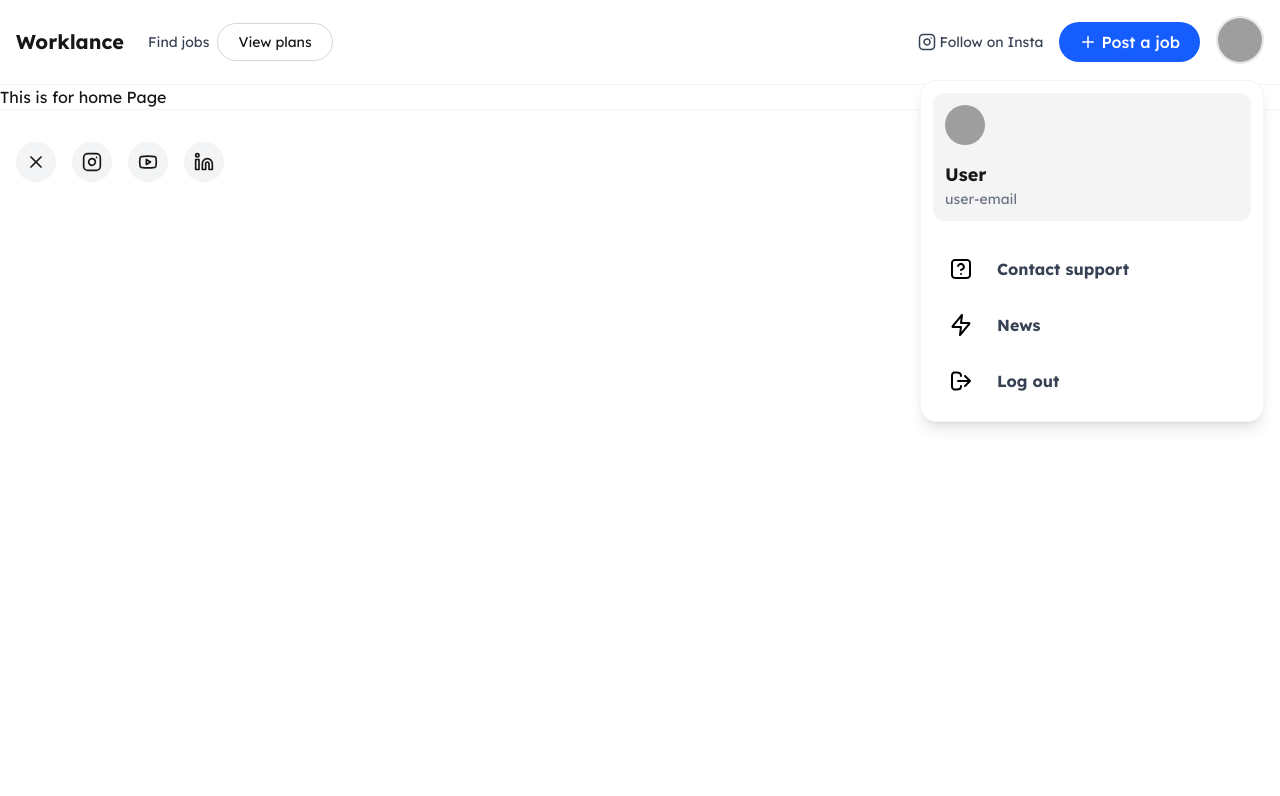
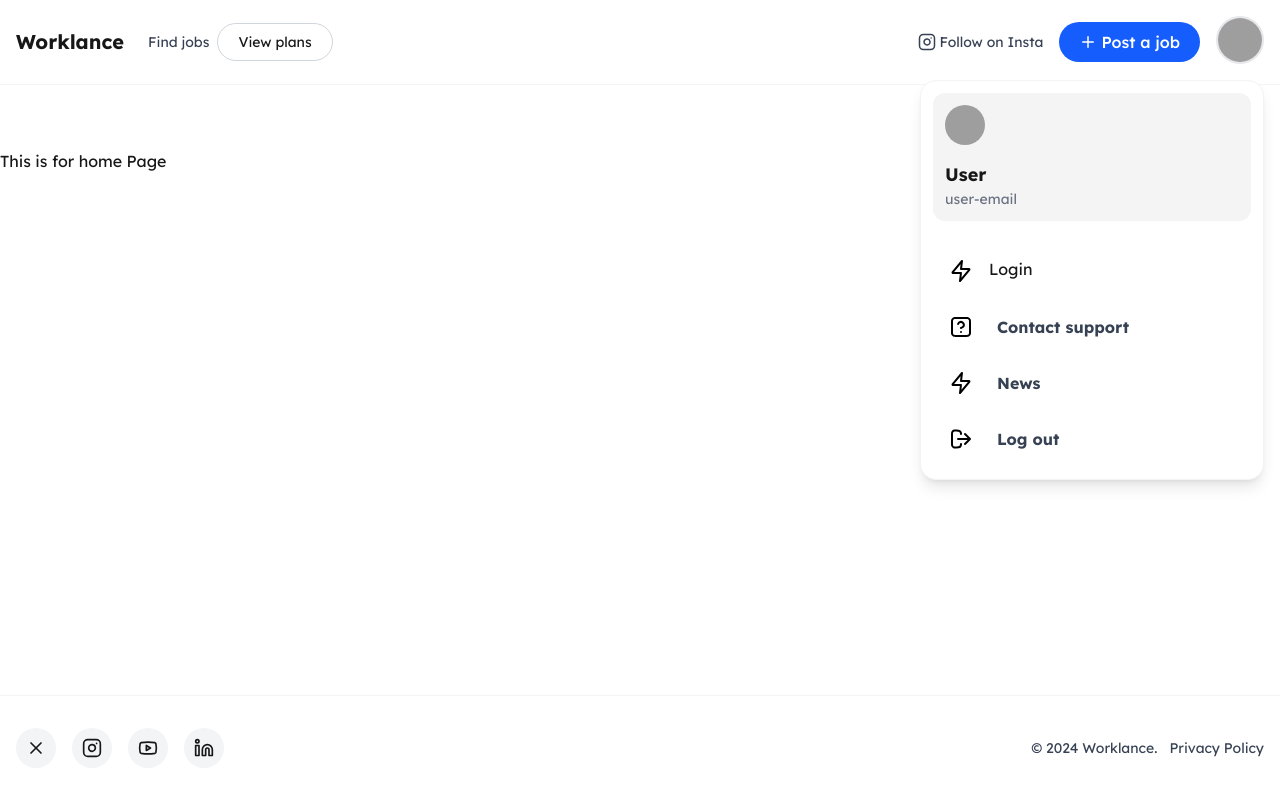
Before and after one commit to learnescrow/jobportal, a Next.js app: page / in a window 1280 px wide. Both pictures are taken after a click on the button 1240 px from the left and 40 px from the top of the page. Shown: the top 796 px of the page. Built offline with nearby package versions, Linux system fonts and the light colour scheme; no server answers; grey boxes are pictures that could not be loaded.

Commit message:
layout changed

```diff
--- a/app/auth/layout.tsx
+++ b/app/auth/layout.tsx
@@ -1,8 +1,20 @@
+export const dynamic = "force-dynamic";
+
 import { auth } from "@clerk/nextjs/server";
 import { redirect } from "next/navigation";
 
-export default  async function authLayout({ children }: { children: React.ReactNode }) {
-    const session = await auth();
-if (session.userId) redirect("/dashboard");
-    return <>{children}</>;
+export default async function AuthLayout({
+  children,
+}: {
+  children: React.ReactNode;
+}) {
+  const session = await auth();
+
+  if (session.userId) redirect("/dashboard");
+
+  return (
+    <html lang="en">
+      <body className="bg-gray-50">{children}</body>
+    </html>
+  );
 }
--- a/app/layout.tsx
+++ b/app/layout.tsx
@@ -2,8 +2,7 @@ import type { Metadata } from "next";
 import { ClerkProvider } from "@clerk/nextjs";
 import "./globals.css";
 import { Lexend } from "next/font/google";
-import Footer from "@/components/Footer";
-import Navbar from "@/components/header";
+import PageLayout from "@/components/layouts/page-layout";
 
 export const metadata: Metadata = {
   title: "Worklance - Job Portal",
@@ -25,8 +24,7 @@ export default function RootLayout({
       <html lang="en">
         <body className="antialiased">
           {" "}
-          <Navbar />
-          {children} <Footer />
+          <PageLayout>{children}</PageLayout>
         </body>
       </html>
     </ClerkProvider>
--- a/components/header.tsx
+++ b/components/header.tsx
@@ -149,7 +149,7 @@ export default function Navbar() {
                   {/* MENU ITEMS */}
                   <ul className="pt-2">
                     {/* Settings */}
-                    {isSignedIn && (
+                    {isSignedIn ? (
                       <>
                         <li className="p-4 hover:bg-[#f4f4f4] transition-colors hover:rounded-2xl">
                           <button onClick={() => router.push("/dashboard")}>
@@ -158,6 +158,13 @@ export default function Navbar() {
                           </button>
                         </li>
                       </>
+                    ) : (
+                      <><li className="p-4 hover:bg-[#f4f4f4] transition-colors hover:rounded-2xl">
+                          <button onClick={() => router.push("/auth")}>
+                            <NewSvg />
+                            Login
+                          </button>
+                        </li></>
                     )}
 
                     {/* Support */}
--- /dev/null
+++ b/components/layouts/page-layout.tsx
@@ -0,0 +1,70 @@
+"use client";
+
+import { usePathname, useRouter } from "next/navigation";
+import { useEffect, useState } from "react";
+
+import Header from "@/components/header";
+import Footer from "@/components/Footer";
+import { useUser } from "@clerk/nextjs";
+// your Zustand auth store
+
+export default function PageLayout({
+  children,
+}: {
+  children: React.ReactNode;
+}) {
+  const pathname = usePathname();
+  const router = useRouter();
+
+  const { isSignedIn, isLoaded } = useUser();
+  const [hydrated, setHydrated] = useState(false);
+
+  const isAuthPage = pathname.startsWith("/auth");
+  const isDashboardPage = pathname.startsWith("/dashboard");
+
+  useEffect(() => {
+    setHydrated(true);
+  }, []);
+
+  // Redirect logic
+  useEffect(() => {
+    if (!hydrated || isLoaded) return;
+
+    // If logged in → keep them out of auth pages
+    if (isSignedIn && isAuthPage) {
+      router.replace("/dashboard");
+      return;
+    }
+
+    // If NOT logged in → block dashboard
+    if (!isSignedIn && isDashboardPage) {
+      router.replace("/auth");
+      return;
+    }
+  }, [hydrated, isLoaded, isSignedIn, pathname]);
+
+  if (!hydrated) return null; // stop early hydration mismatches
+
+  // 🔥 No header/footer on /auth
+  if (isAuthPage) {
+    return <div className="min-h-screen bg-gray-50">{children}</div>;
+  }
+
+  // 🔥 Dashboard layout
+  if (isDashboardPage) {
+    return (
+      <div className="">
+        <main className="bg-white">{children}</main>
+      </div>
+    );
+  }
+
+  // 🔥 Normal pages (Header + Footer)
+  return (
+    <div className="min-h-screen flex flex-col">
+      <Header />
+      <main className="flex-1 mt-16">{children}</main>
+      <Footer />
+    </div>
+  );
+}
--- a/tsconfig.json
+++ b/tsconfig.json
@@ -28,7 +28,9 @@
     "**/*.tsx",
     ".next/types/**/*.ts",
     ".next/dev/types/**/*.ts",
-    "**/*.mts"
-, "middleware.js"  ],
+    "**/*.mts",
+    "middleware.js",
+    "components/layouts"
+  ],
   "exclude": ["node_modules"]
 }
```
